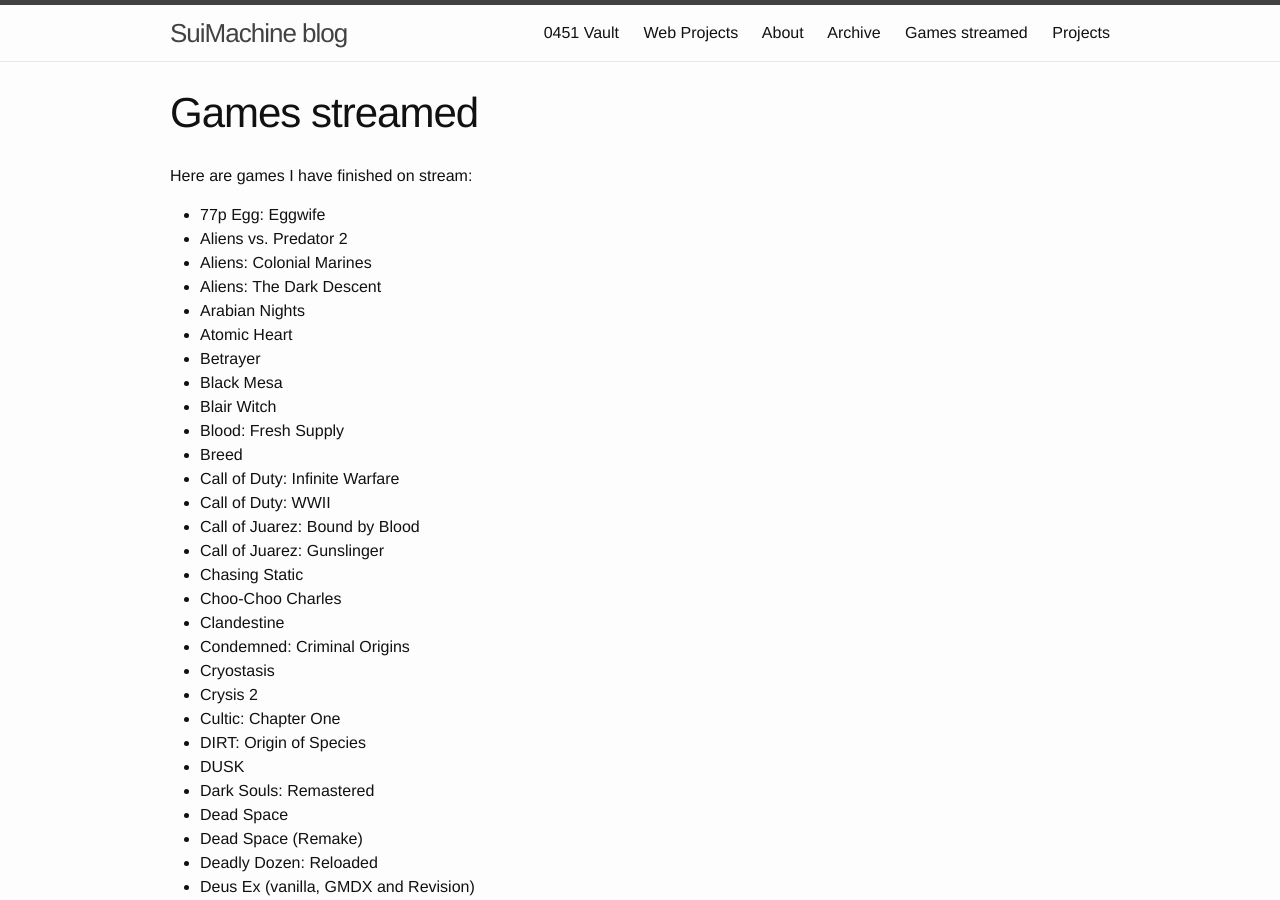
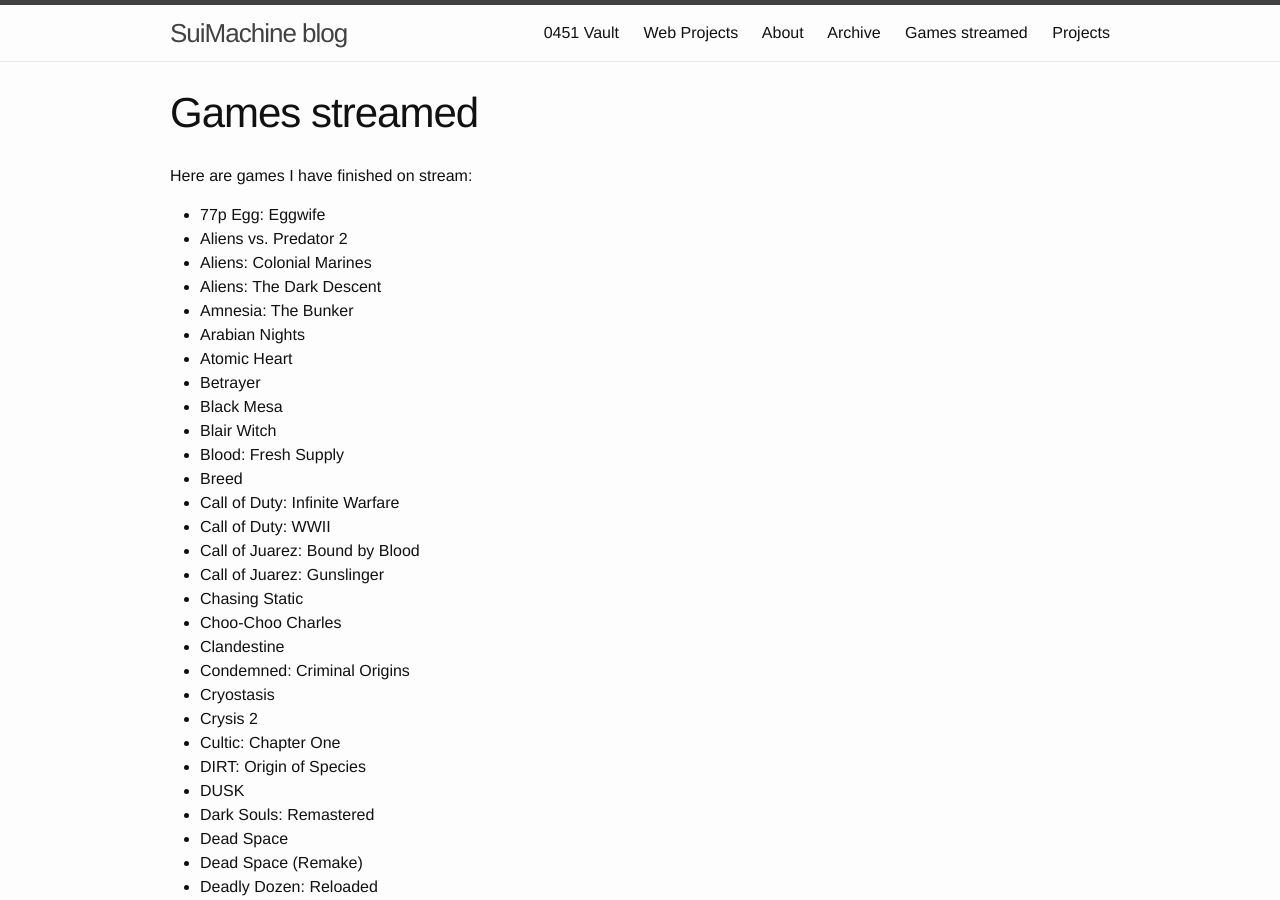
Before and after one commit to SuiMachine/SuiMachine.github.io, a Jekyll site: the page built from games_streamed.md, in a window 1280 px wide and 900 px high. Built offline with Jekyll 4.4.1, drawn with Linux system fonts in a browser that asks for light colours; some of the changed text lies outside the part shown.

Commit message:
Update games

```diff
--- a/games_streamed.md
+++ b/games_streamed.md
@@ -9,6 +9,7 @@
 * Aliens vs. Predator 2
 * Aliens: Colonial Marines
 * Aliens: The Dark Descent
+* Amnesia: The Bunker
 * Arabian Nights
 * Atomic Heart
 * Betrayer
```
Also changed, not shown: other parts of games_streamed.md (+1 -0 lines).
